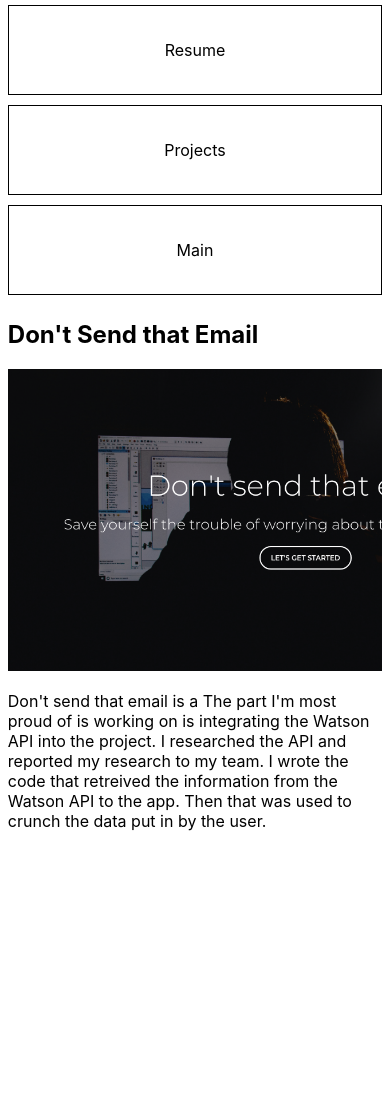
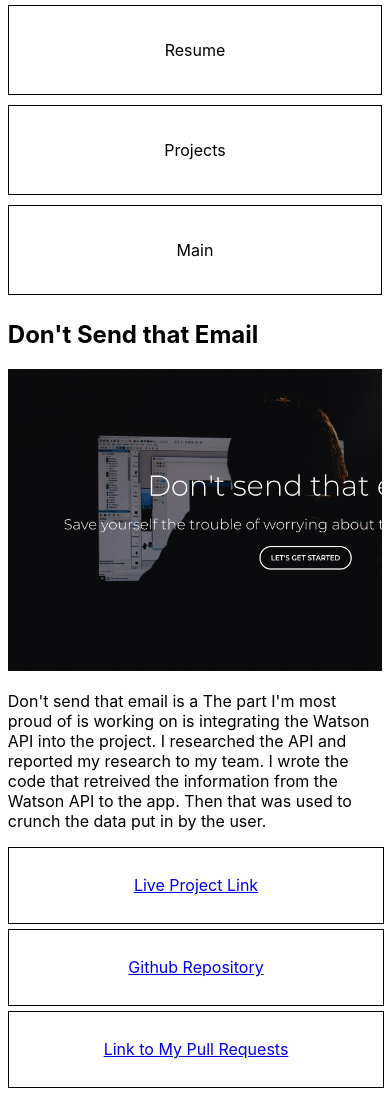
Before and after one commit to ceejaay/portfolio, a React (Create React App) app: page /items in a window 390 px wide. Before the commit the page ends 847 px from the top, so only its background shows below. Built offline with nearby package versions, Linux system fonts and the light colour scheme.

Commit message:
Basic mobile project page done

```diff
--- a/src/App.css
+++ b/src/App.css
@@ -100,6 +100,21 @@
   width: 1.8em;
   color: black;
 }
+
+.link-buttons {
+  display: flex;
+  height: 75px;
+  width: 100%;
+  margin: 5px 0;
+  border: black solid 1px;
+  justify-content: center;
+  align-items: center;
+  text-decoration: none;
+}
+
+
+
+
 /* @keyframes App-logo-spin { */
 /*   from { */
 /*     transform: rotate(0deg); */
--- a/src/components/ItemPage.js
+++ b/src/components/ItemPage.js
@@ -9,7 +9,7 @@ const ItemPage = () => {
           <h2>Don't Send that Email</h2>
         </div>
         <div className="project-image">
-            <img src={pic}  alt={"don't send that email"}/>
+           <a href="https://dont-send-that-email.netlify.com/"> <img src={pic}  alt={"don't send that email"}/></a>
         </div>
         <div className="project-desription">
           <p>
@@ -19,6 +19,21 @@ const ItemPage = () => {
           </p>
 
           <div className="project-links">
+            <a href="https://dont-send-that-email.netlify.com/">
+              <div className="link-buttons">
+                Live Project Link
+              </div>
+            </a>
+            <a href="https://github.com/Lambda-School-Labs/dont-send-that-email">
+              <div className="link-buttons">
+                Github Repository
+              </div>
+            </a>
+            <a href="https://github.com/Lambda-School-Labs/dont-send-that-email/pulls?q=is%3Apr+is%3Aclosed+author%3Aceejaay">
+              <div className="link-buttons">
+                Link to My Pull Requests
+              </div>
+            </a>
           </div>
         </div>
       </div>
```
